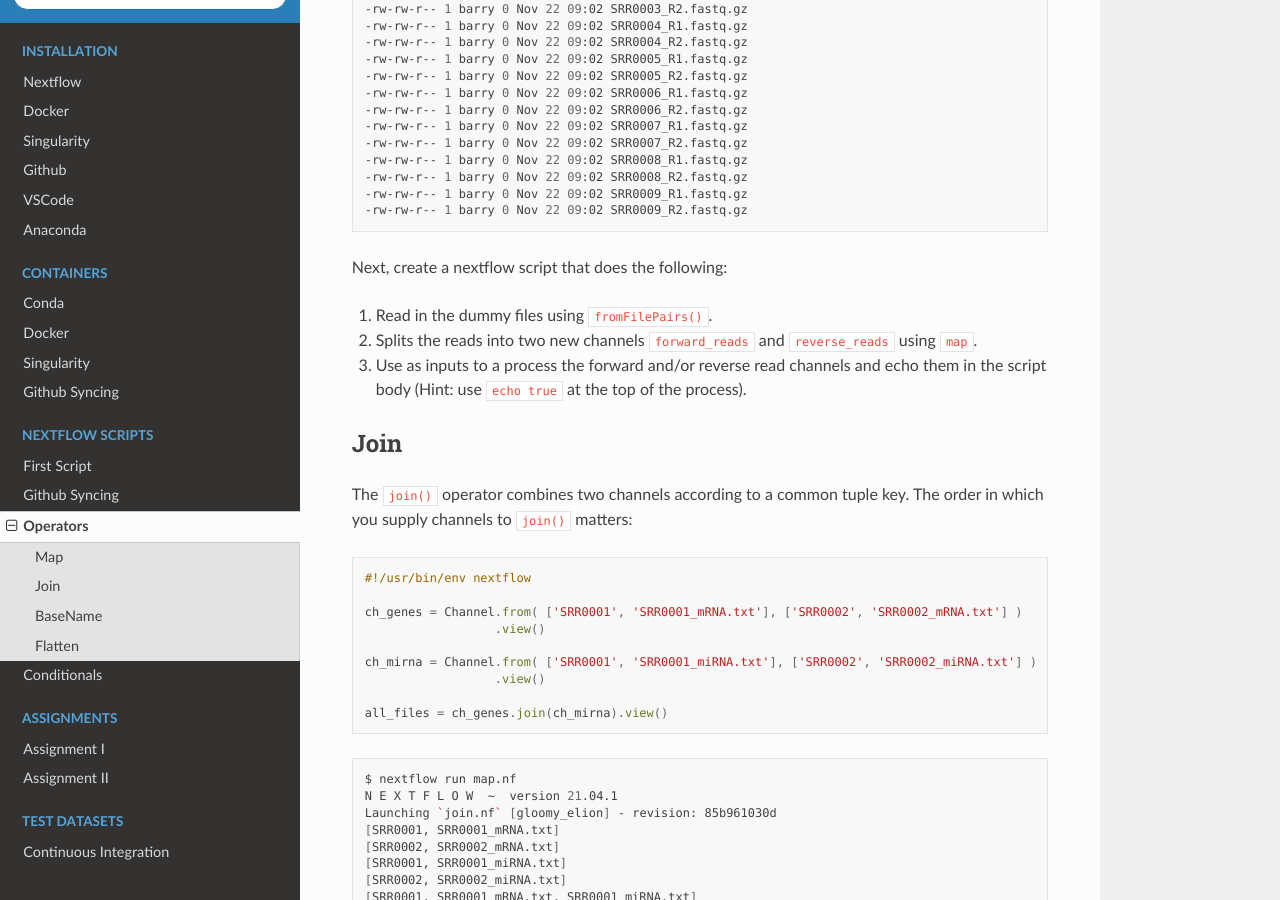
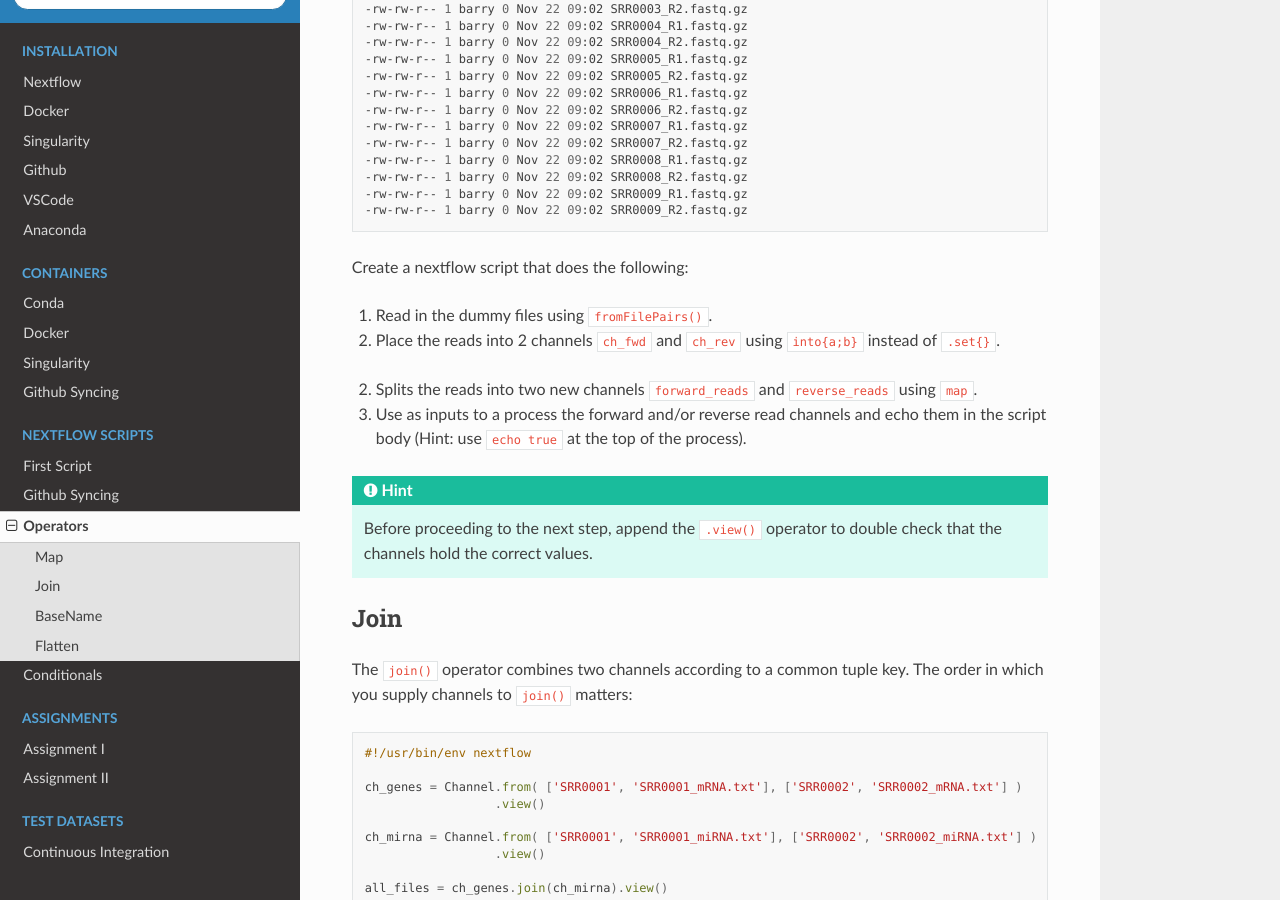
Before and after one commit to BarryDigby/CRT_workshop, a Sphinx documentation site: the page built from docs/source/basics/operators.rst, in a window 1280 px wide and 900 px high, scrolled down 1364 px. Built offline with Sphinx 7.4.7 and the Read the Docs theme 2.0.0, drawn with Linux system fonts in a browser that asks for light colours.

```diff
--- a/docs/source/basics/conditionals.rst
+++ b/docs/source/basics/conditionals.rst
@@ -10,6 +10,10 @@
 - File Paths / Strings / Integers / Floats / Lists / Maps should be set to ``null`` in ``nextflow.config``.
 
 Nextflow also makes heavy use of ``ternary operators``. The code line ``A ? B : C`` reads if A is true, choose B, else C.
+
+.. note::
+
+    We will continue with our ``RNA-Seq`` workflow example in this section.
 
 Let's flesh out our ``nextflow.config``:
 
--- a/docs/source/basics/operators.rst
+++ b/docs/source/basics/operators.rst
@@ -74,13 +74,19 @@
     -rw-rw-r-- 1 barry 0 Nov 22 09:02 SRR0009_R1.fastq.gz
     -rw-rw-r-- 1 barry 0 Nov 22 09:02 SRR0009_R2.fastq.gz
 
-Next, create a nextflow script that does the following:
+Create a nextflow script that does the following:
 
 1. Read in the dummy files using ``fromFilePairs()``.
+
+2. Place the reads into 2 channels ``ch_fwd`` and ``ch_rev`` using ``into{a;b}`` instead of ``.set{}``.
 
 2. Splits the reads into two new channels ``forward_reads`` and ``reverse_reads`` using ``map``.
 
 3. Use as inputs to a process the forward and/or reverse read channels and echo them in the script body (Hint: use ``echo true`` at the top of the process).
+
+.. hint::
+
+    Before proceeding to the next step, append the ``.view()`` operator to double check that the channels hold the correct values.
 
 Join
 ----
```
Also changed, not shown: 3 other files.
